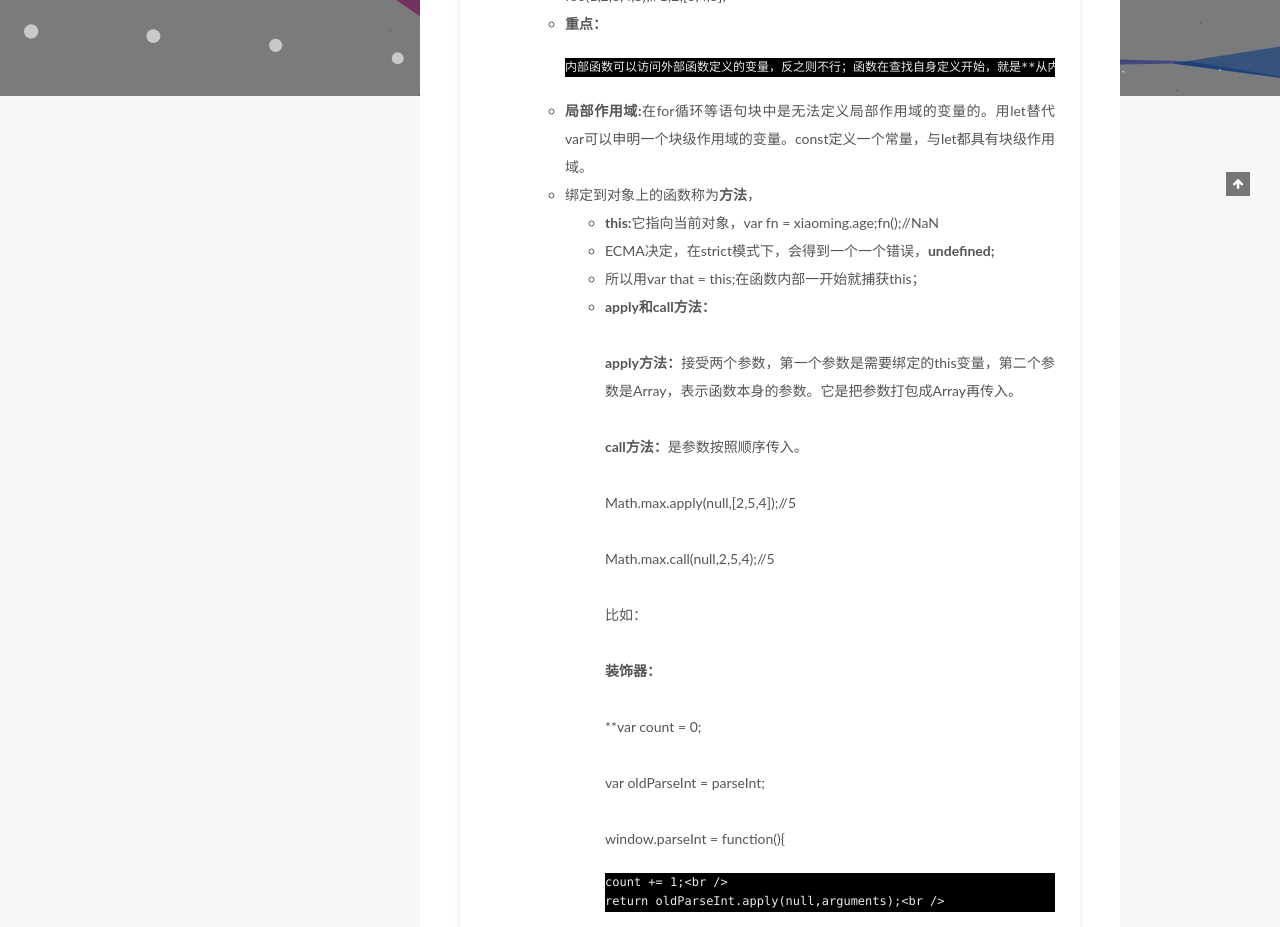
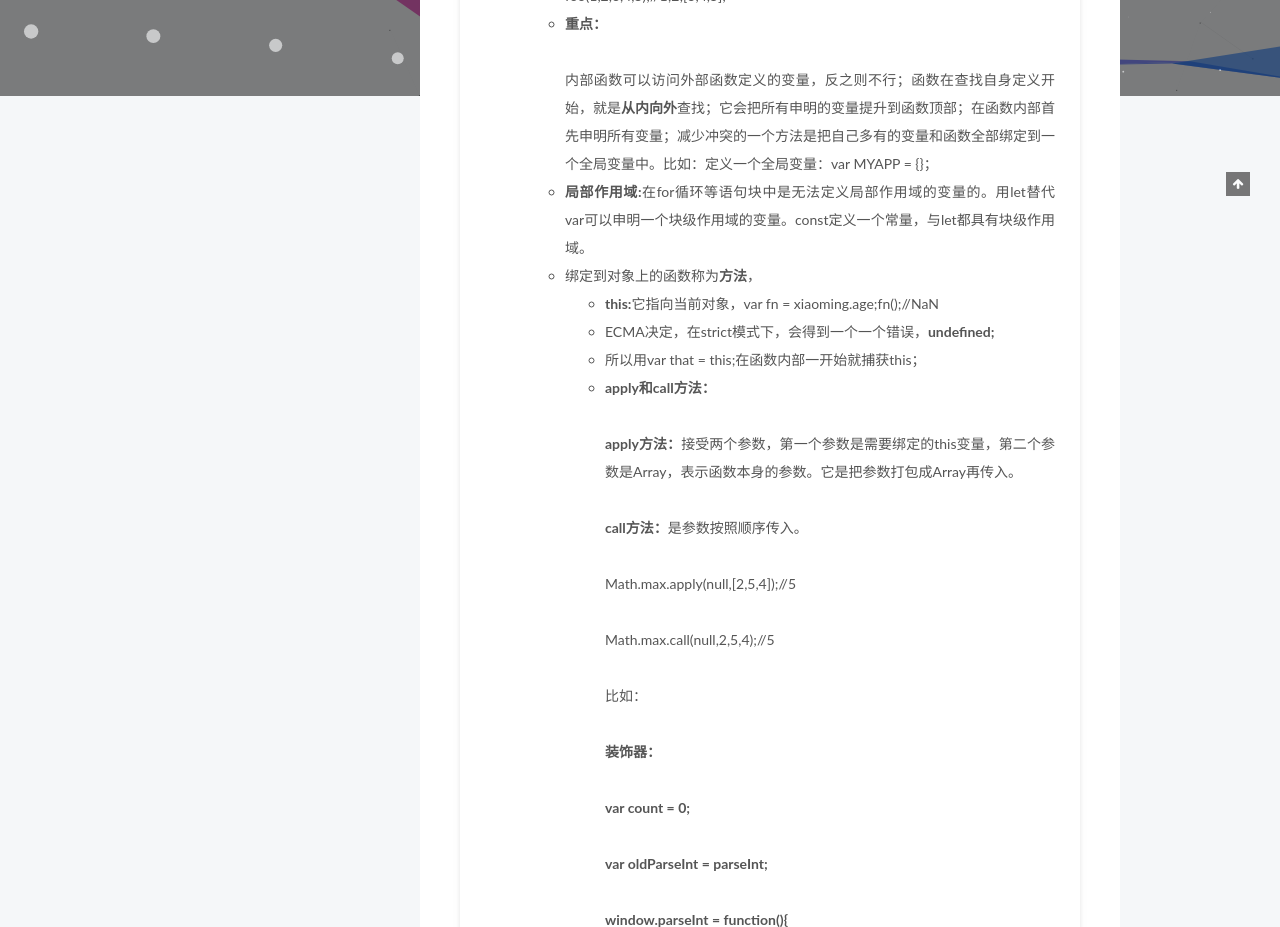
Before and after one commit to anxiaok/anxiaok.github.io, a plain HTML site: page 2017/08/06/javascript-函数/index.html in a window 1280 px wide. Shown: the part 704-1631 px from the top of the page. Drawn offline with Linux system fonts and the light colour scheme; some packages are replaced by stand-ins of ours; no server answers; animation ran at ten frames a second; a script that the page names is missing; a web font is replaced by a local one.

Commit message:
Site updated: 2017-08-07 00:37:27

```diff
--- a/2017/08/06/javascript-函数/index.html
+++ b/2017/08/06/javascript-函数/index.html
@@ -120,7 +120,7 @@
 <meta property="og:site_name" content="安晓凯的博客">
 <meta property="og:description" content="函数 arguments,它指向当前函数调用者的所有参数。 rest参数:function foo(a,b,…rest){&amp;nbsp;&amp;nbsp;&amp;nbsp;&amp;nbsp;console.log(a);&amp;nbsp;&amp;nbsp;&amp;nbsp;&amp;nbsp;console.log(b);&amp;nbsp;&amp;nbsp;&amp;nbsp;&amp;nbsp;console.log(rest);}foo(1,2,3,4,5);//">
 <meta property="og:locale" content="zh-Hans">
-<meta property="og:updated_time" content="2017-08-06T13:24:57.177Z">
+<meta property="og:updated_time" content="2017-08-06T16:37:16.223Z">
 <meta name="twitter:card" content="summary">
 <meta name="twitter:title" content="javascript-函数">
 <meta name="twitter:description" content="函数 arguments,它指向当前函数调用者的所有参数。 rest参数:function foo(a,b,…rest){&amp;nbsp;&amp;nbsp;&amp;nbsp;&amp;nbsp;console.log(a);&amp;nbsp;&amp;nbsp;&amp;nbsp;&amp;nbsp;console.log(b);&amp;nbsp;&amp;nbsp;&amp;nbsp;&amp;nbsp;console.log(rest);}foo(1,2,3,4,5);//">
@@ -367,16 +367,13 @@
 <li><strong>函数</strong><ol>
 <li><strong>arguments</strong>,它指向当前函数调用者的所有参数。</li>
 <li><strong>rest参数:</strong><br><br>function foo(a,b,…rest){<br><br>&nbsp;&nbsp;&nbsp;&nbsp;console.log(a);<br><br>&nbsp;&nbsp;&nbsp;&nbsp;console.log(b);<br><br>&nbsp;&nbsp;&nbsp;&nbsp;console.log(rest);<br><br>}<br><br>foo(1,2,3,4,5);//1;2;[3,4,5];</li>
-<li><strong>重点：</strong><br><pre><code>内部函数可以访问外部函数定义的变量，反之则不行；函数在查找自身定义开始，就是**从内向外**查找；它会把所有申明的变量提升到函数顶部；在函数内部首先申明所有变量；减少冲突的一个方法是把自己多有的变量和函数全部绑定到一个全局变量中。比如：定义一个全局变量：var MYAPP = {}；
-</code></pre></li>
+<li><strong>重点：</strong><br><br>内部函数可以访问外部函数定义的变量，反之则不行；函数在查找自身定义开始，就是<strong>从内向外</strong>查找；它会把所有申明的变量提升到函数顶部；在函数内部首先申明所有变量；减少冲突的一个方法是把自己多有的变量和函数全部绑定到一个全局变量中。比如：定义一个全局变量：var MYAPP = {}；</li>
 <li><strong>局部作用域:</strong>在for循环等语句块中是无法定义局部作用域的变量的。用let替代var可以申明一个块级作用域的变量。const定义一个常量，与let都具有块级作用域。</li>
 <li>绑定到对象上的函数称为<strong>方法</strong>，<ul>
 <li><strong>this:</strong>它指向当前对象，var fn = xiaoming.age;fn();//NaN</li>
 <li>ECMA决定，在strict模式下，会得到一个一个错误，<strong>undefined;</strong></li>
 <li>所以用var that = this;在函数内部一开始就捕获this；</li>
-<li><strong>apply和call方法：</strong><br><br><strong>apply方法：</strong>接受两个参数，第一个参数是需要绑定的this变量，第二个参数是Array，表示函数本身的参数。它是把参数打包成Array再传入。<br><br><strong>call方法：</strong>是参数按照顺序传入。<br><br>Math.max.apply(null,[2,5,4]);//5<br><br>Math.max.call(null,2,5,4);//5<br><br>比如：<br><br><strong>装饰器：</strong><br><br>**var count = 0;<br><br>var oldParseInt = parseInt;<br><br>window.parseInt = function(){<br><pre><code>count += 1;&lt;br /&gt;
-return oldParseInt.apply(null,arguments);&lt;br /&gt;
-</code></pre>}<br><br>parseInt(‘10’);<br><br>parseInt(‘20’);<br><br>parseInt(‘30’);<br><br>count;//3**</li>
+<li><strong>apply和call方法：</strong><br><br><strong>apply方法：</strong>接受两个参数，第一个参数是需要绑定的this变量，第二个参数是Array，表示函数本身的参数。它是把参数打包成Array再传入。<br><br><strong>call方法：</strong>是参数按照顺序传入。<br><br>Math.max.apply(null,[2,5,4]);//5<br><br>Math.max.call(null,2,5,4);//5<br><br>比如：<br><br><strong>装饰器：</strong><br><br><strong>var count = 0;<br><br>var oldParseInt = parseInt;<br><br>window.parseInt = function(){<br><br>count += 1;<br><br>return oldParseInt.apply(null,arguments);<br><br>}<br><br>parseInt(‘10’);<br><br>parseInt(‘20’);<br><br>parseInt(‘30’);<br><br>count;//3</strong></li>
 </ul>
 </li>
 </ol>
```
